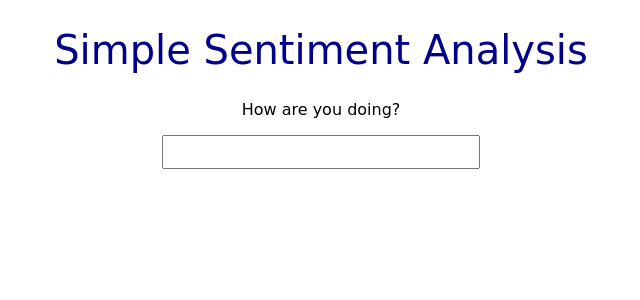
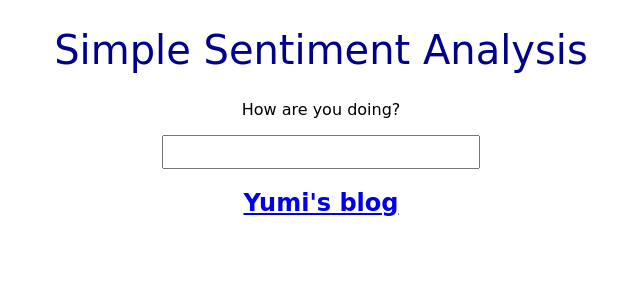
Before and after one commit to FairyOnIce/FlaskApp, a Flask app: page / in a window 1280 px wide. Shown: the top 300 px of the page, without its empty margins (319-959 px from the left). Run offline with Flask 2, Linux system fonts and the light colour scheme.

Commit message:
added yumi's blog

```diff
--- a/templates/index_page.html
+++ b/templates/index_page.html
@@ -14,6 +14,10 @@
     <h2>Your happiness level is</h2>
     <h1>{{ output }}</h1>
 {% endif %}
+
+
+<h2><a href="https://fairyonice.github.io/">Yumi's blog</a></h2>
+
 </div>
 
 
```
